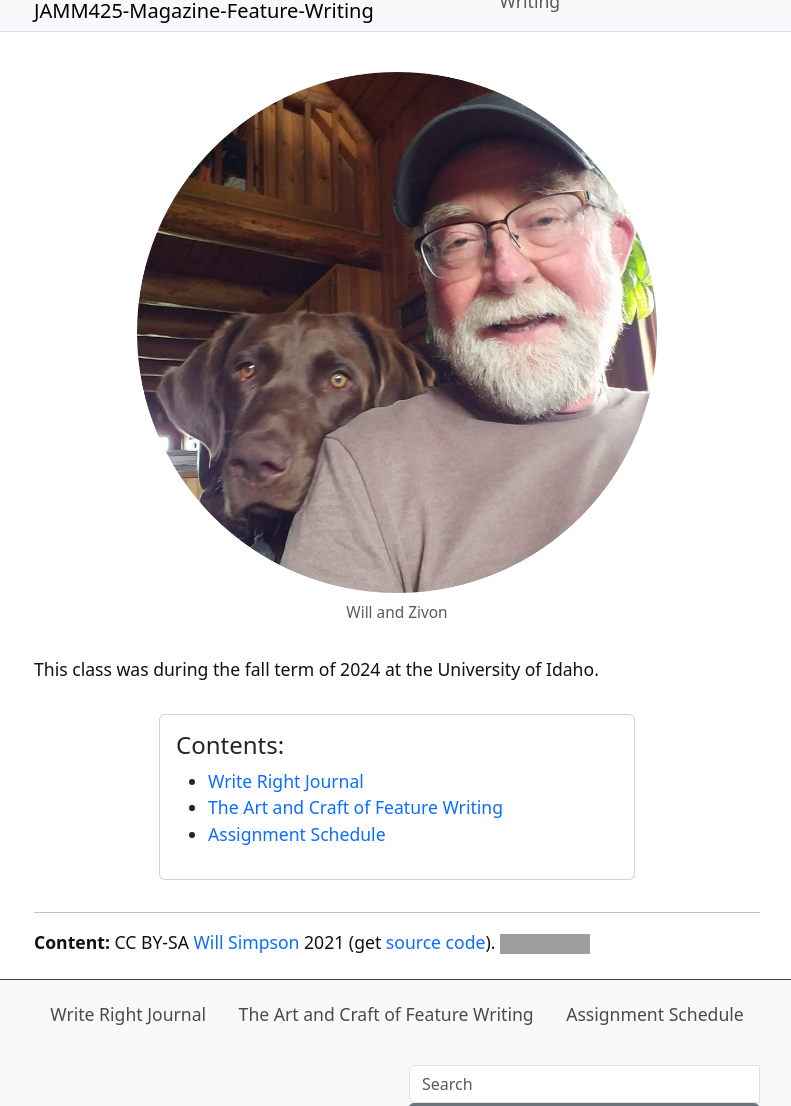
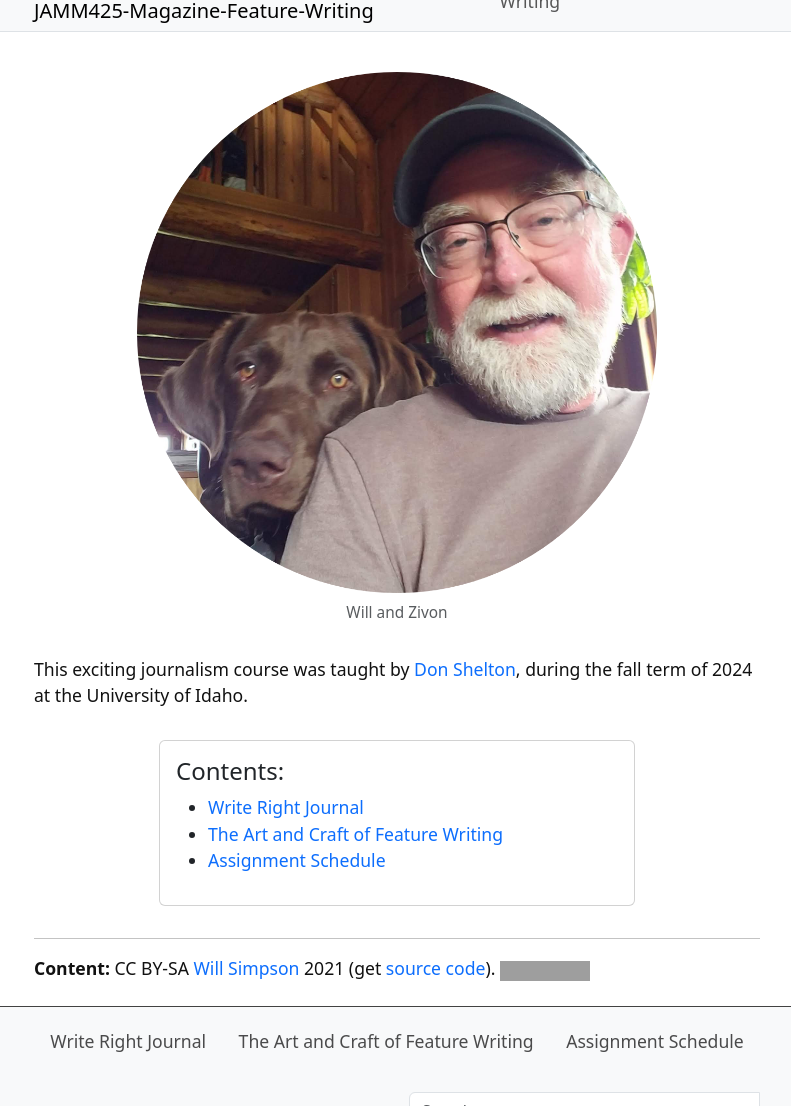
Before and after one commit to woodenzen/JAMM425-Magazine-Feature-Writing, a Jekyll site: the page built from index.md, in a window 1280 px wide, cut to the strip 121-1227 px from the top of the page. Shown: the whole strip, without its empty margins (243-1034 px from the left). Built offline with Jekyll 4.4.1, drawn with Linux system fonts in a browser that asks for light colours; grey boxes are pictures that could not be loaded.

Commit message:
Edited the home page

```diff
--- a/index.md
+++ b/index.md
@@ -5,7 +5,8 @@ layout: page
 
 {% include figure.html img="Will-and-Zivon.png" alt="Will and his dog Zivon" caption="Will and Zivon" width="75%" %}
 
-This class was during the fall term of 2024 at the University of Idaho.
+This exciting journalism course was taught by [Don Shelton](https://www.uidaho.edu/-/media/UIdaho-Responsive/Files/Alumni/awards-and-recognition/silver-gold-awards/2017/Don-Shelton_SilverandGold_Final.ashx), during the fall term of 2024 at the University of Idaho.
+
 
 
 {% include toc.html %}
```
